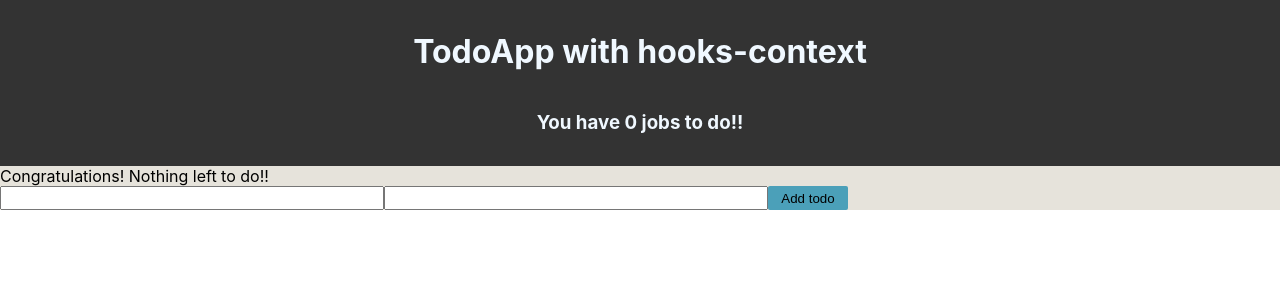
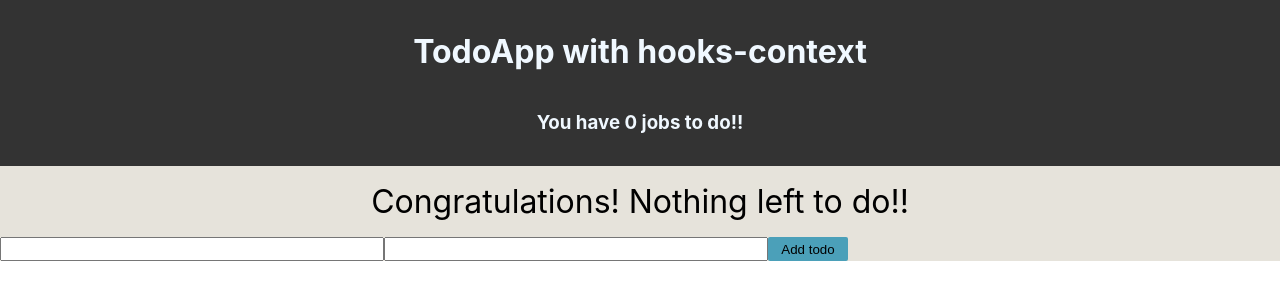
Before and after one commit to turkaytunc/react-context-with-hooks, a React (Create React App) app: page / in a window 1280 px wide. Shown: the top 300 px of the page. Built offline with nearby package versions, Linux system fonts and the light colour scheme.

Commit message:
Update: fixed minor issues

```diff
--- a/src/components/TodoList/TodoList.js
+++ b/src/components/TodoList/TodoList.js
@@ -14,7 +14,9 @@ const TodoList = () => {
       </ul>
     </div>
   ) : (
-    <div>Congratulations! Nothing left to do!!</div>
+    <div style={{ fontSize: "2rem", textAlign: "center", margin: "1rem 0" }}>
+      Congratulations! Nothing left to do!!
+    </div>
   );
 };
 
```
